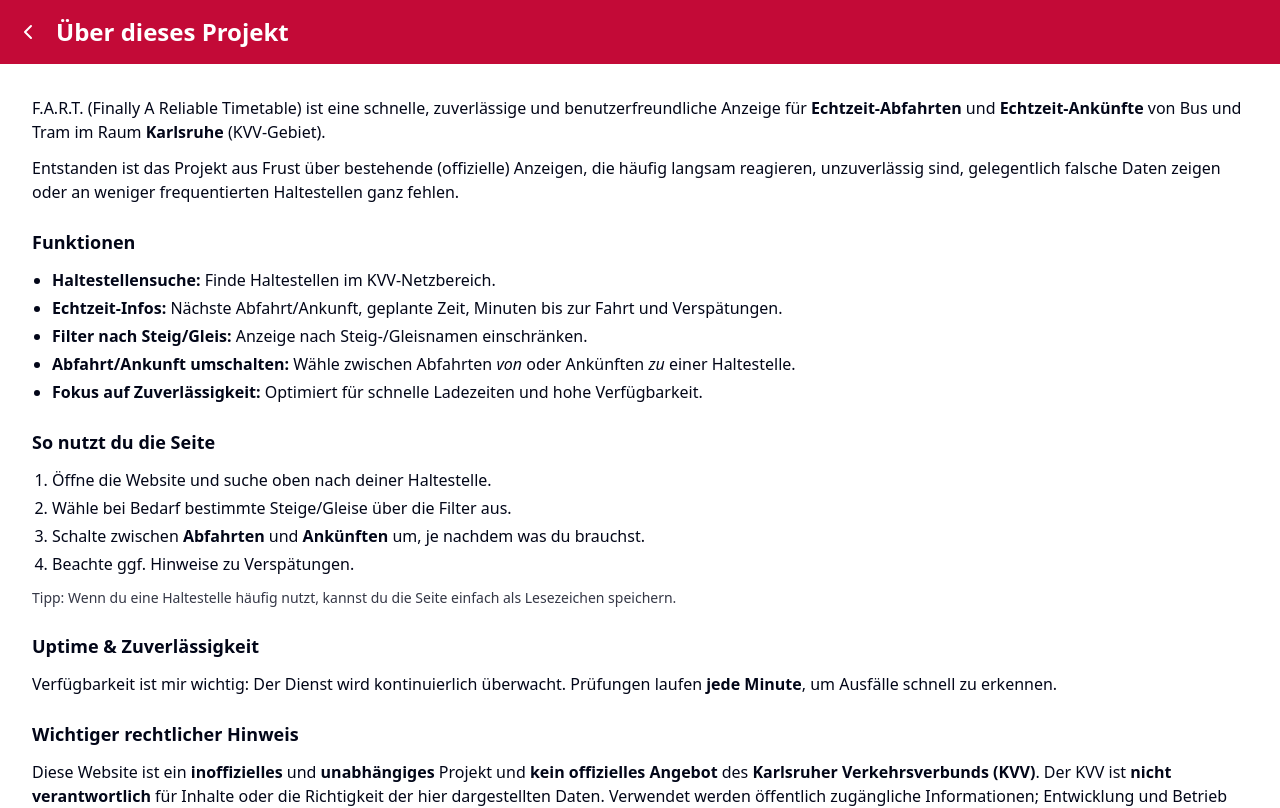
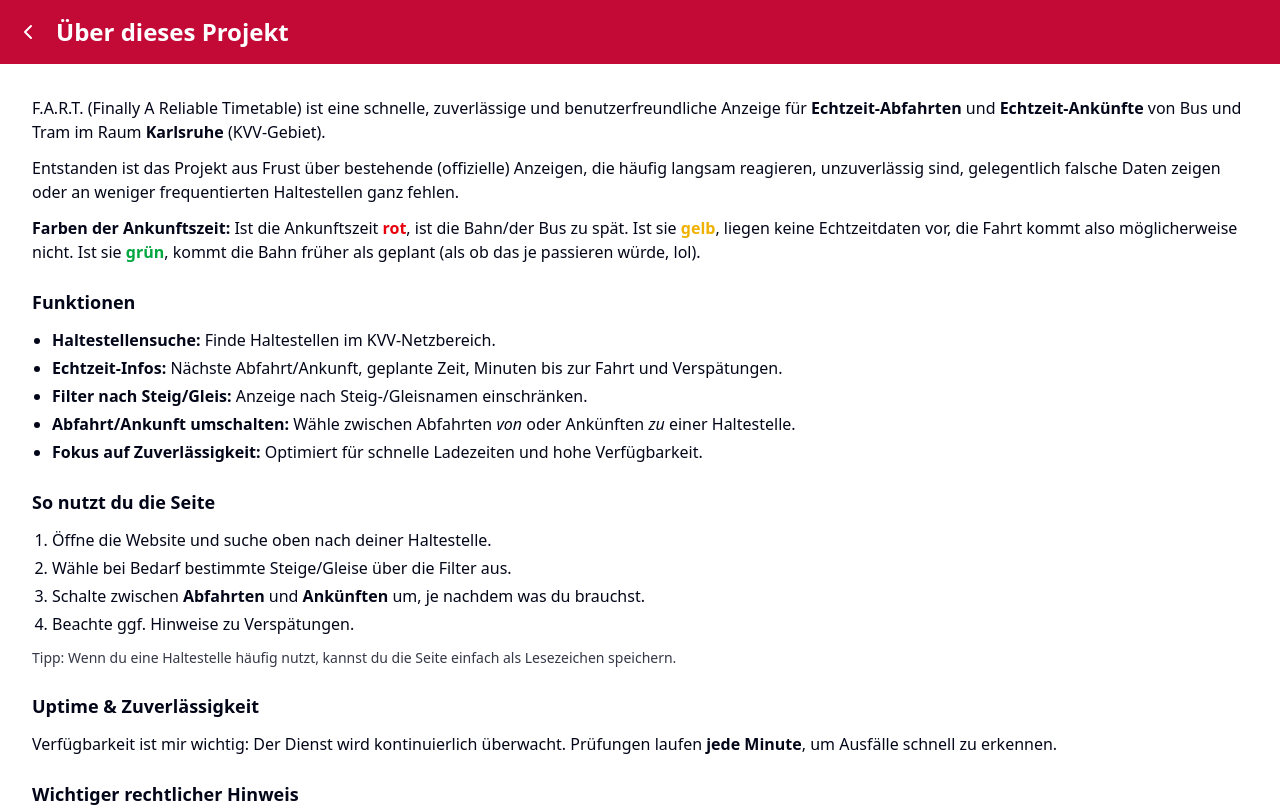
Before and after one commit to demartinomarco/F.A.R.T., a SvelteKit app: page /about in a window 1280 px wide. Shown: the top 808 px of the page. Built offline with nearby package versions, Linux system fonts and the light colour scheme.

Commit message:
feat(ui): Now displaying arrival of trams without real-time data with color yellow and without countdown

```diff
--- a/src/lib/components/ui/departure-info/departure-info.svelte
+++ b/src/lib/components/ui/departure-info/departure-info.svelte
@@ -2,14 +2,14 @@
 import LineIcon from '@/components/ui/lineicon/line-icon.svelte';
 import { colorClass, countdownText, plannedTimeLabel } from './departure-info';
 
-let { cityName, departure } = $props();
+let { departure } = $props();
 const now = $state(new Date());
 const delay = plannedTimeLabel(departure, now);
 </script>
 
 <div class="flex items-center justify-between gap-2 py-1">
 	<div class="flex min-w-0 items-center gap-2">
-		<LineIcon city={cityName} departure={departure} />
+		<LineIcon departure={departure} />
 		<p class="truncate">{departure.direction}</p>
 	</div>
 
--- a/src/lib/components/ui/departure-info/departure-info.ts
+++ b/src/lib/components/ui/departure-info/departure-info.ts
@@ -4,6 +4,8 @@
 export const countdownText = (d: Departure, now: Date): string => {
 	const t = d.realTime ?? d.plannedTime;
 	if (!t) return 'keine Angabe';
+
+	if (!d.realTime) return formatTime(d.plannedTime!);
 
 	const diff = calculateDifferenceTime(t, now);
 
@@ -32,6 +34,7 @@
 
 export const colorClass = (d: Departure): string => {
 	const delay = delayMinutes(d);
+	if (isNaN(delay)) return 'text-yellow-500';
 	if (delay < 0) return 'text-green-600';
 	if (delay > 0) return 'text-[#c30a37]';
 	return '';
--- a/src/routes/(info)/about/+page.svelte
+++ b/src/routes/(info)/about/+page.svelte
@@ -12,6 +12,15 @@
 			Entstanden ist das Projekt aus Frust über bestehende (offizielle) Anzeigen, die häufig langsam
 			reagieren, unzuverlässig sind, gelegentlich falsche Daten zeigen oder an weniger
 			frequentierten Haltestellen ganz fehlen.
+		</p>
+
+		<p>
+			<strong>Farben der Ankunftszeit:</strong>
+			Ist die Ankunftszeit <span class="font-semibold text-red-600">rot</span>, ist die Bahn/der Bus
+			zu spät. Ist sie <span class="font-semibold text-yellow-500">gelb</span>, liegen keine
+			Echtzeitdaten vor, die Fahrt kommt also möglicherweise nicht.
+			Ist sie <span class="font-semibold text-green-600">grün</span>, kommt die Bahn
+			früher als geplant (als ob das je passieren würde, lol).
 		</p>
 	</header>
 
```
Also changed, not shown: 2 other files (tests, documents, lock files or other folders).
